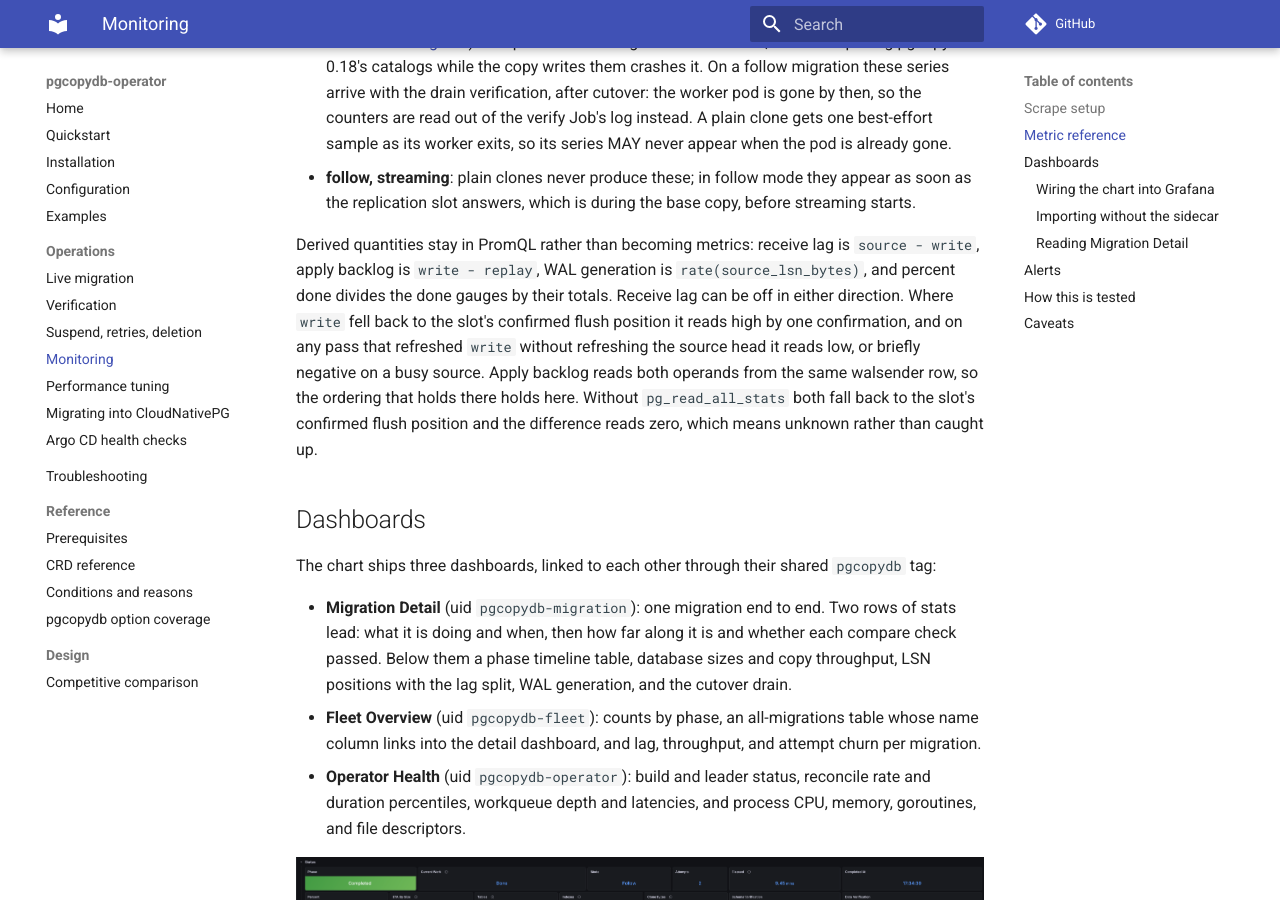
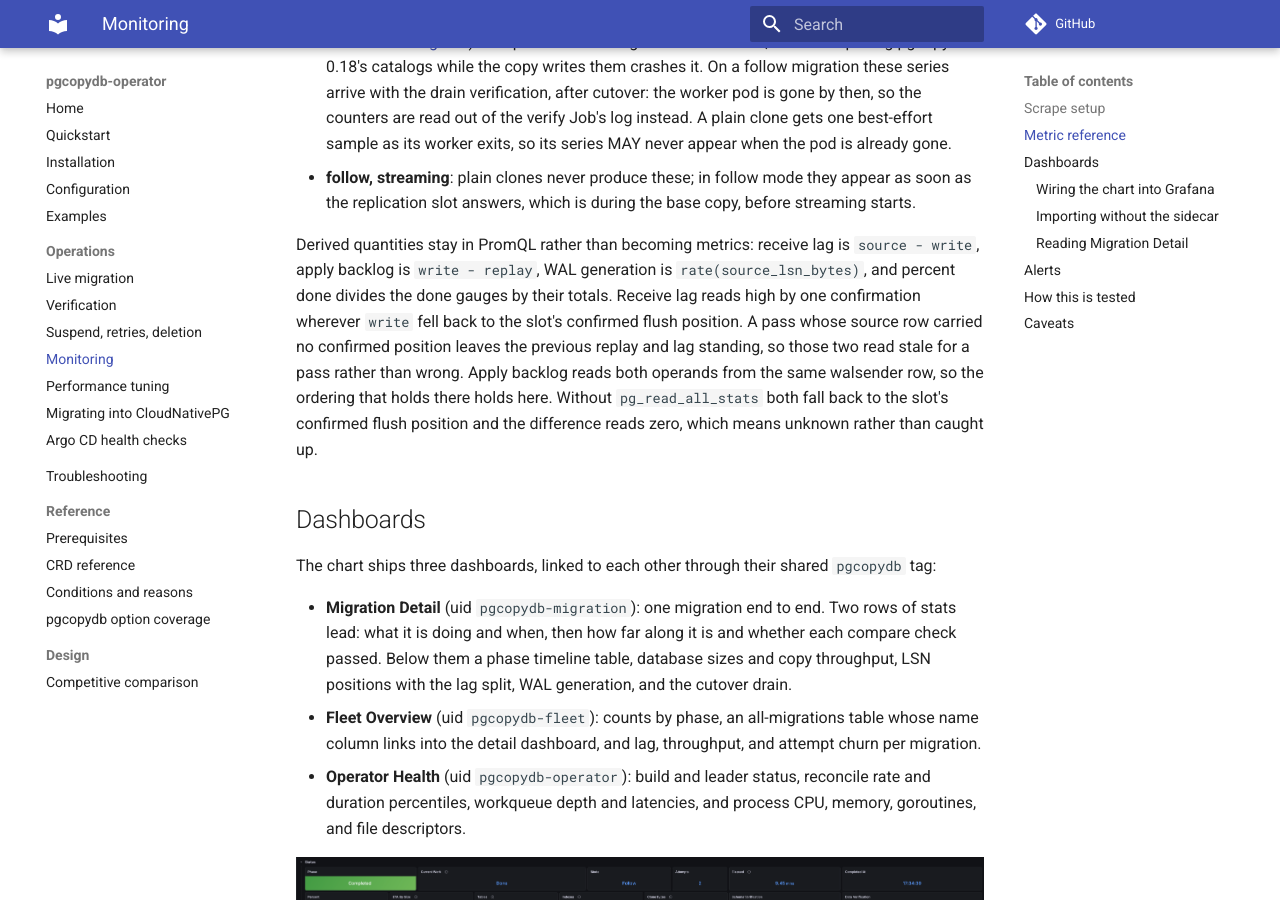
Before and after one commit to ydixken/pgcopydb-operator, an MkDocs documentation site: the page built from docs/operations/monitoring.md, in a window 1280 px wide and 900 px high, scrolled down 2665 px. Built offline with MkDocs 1.6.1 and Material for MkDocs 9.7.7, drawn with Linux system fonts in a browser that asks for light colours; comment, search, counter and statistics services are not loaded.

Commit message:
docs: name the real partial-sample cause, not the one that cannot happen
The watch reads the source alone now, so "a pass where the target did not
answer" describes a failure mode that no longer exists, which is worse
than saying nothing: it sends a reader hunting for it. The partial sample
that can still happen has a different cause, a source row that carries the
WAL head but no confirmed position, before the consumer's first feedback.
The carry-forward then holds the previous replay and lag, which is stale
rather than wrong, and the caveat says that instead.

The sample-source sentence loses its hedge with it. It read "from the
databases" while I could not confirm whether the target was still queried;
it is one row from one statement against the source.

```diff
--- a/docs/operations/monitoring.md
+++ b/docs/operations/monitoring.md
@@ -49,8 +49,8 @@ The "Exists" column is the contract for when a series is present:
 - **follow, streaming**: plain clones never produce these; in follow mode they appear as soon as the replication slot answers, which is during the base copy, before streaming starts.
 
 Derived quantities stay in PromQL rather than becoming metrics: receive lag is `source - write`, apply backlog is `write - replay`, WAL generation is `rate(source_lsn_bytes)`, and percent done divides the done gauges by their totals.
-Receive lag can be off in either direction.
-Where `write` fell back to the slot's confirmed flush position it reads high by one confirmation, and on any pass that refreshed `write` without refreshing the source head it reads low, or briefly negative on a busy source.
+Receive lag reads high by one confirmation wherever `write` fell back to the slot's confirmed flush position.
+A pass whose source row carried no confirmed position leaves the previous replay and lag standing, so those two read stale for a pass rather than wrong.
 Apply backlog reads both operands from the same walsender row, so the ordering that holds there holds here.
 Without `pg_read_all_stats` both fall back to the slot's confirmed flush position and the difference reads zero, which means unknown rather than caught up.
 
```
Also changed, not shown: docs/operations/live-migration.md (+1 -1 lines).
